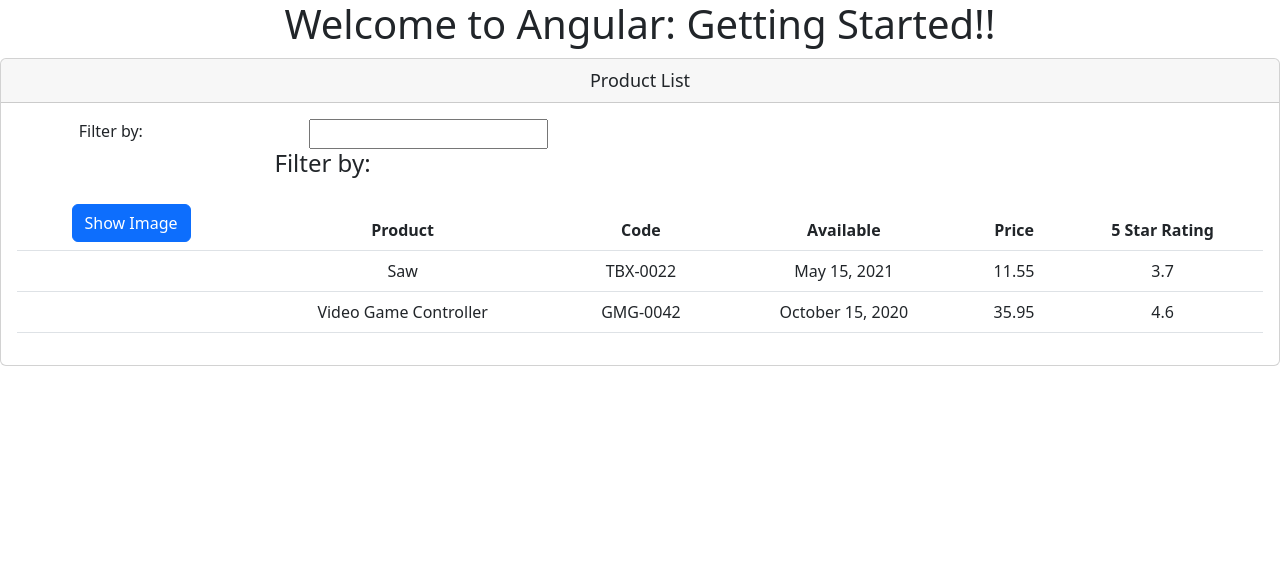
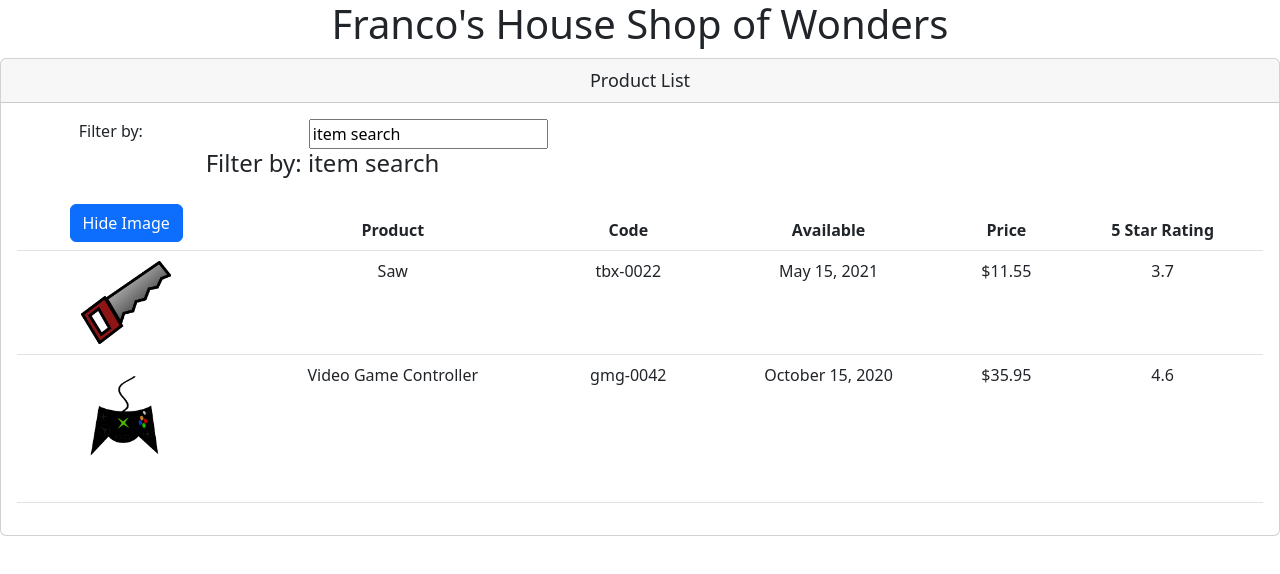
Before and after one commit to fraagu10/angular-practice-projects, an Angular app in the folder APM/: page / in a window 1280 px wide. Both pictures are taken after a click on the button "Show Image". Shown: the top 574 px of the page. Built offline with nearby package versions, Linux system fonts and the light colour scheme.

Commit message:
Added reactive features to the button and formatted image size with property binding

```diff
--- a/APM/src/app/app.component.html
+++ b/APM/src/app/app.component.html
@@ -1,7 +1,5 @@
 <div style="text-align:center">
-  <h1>
-    Welcome to {{title}}!!
-  </h1>
+  <h1>{{ title }}</h1>
   <div>
     <pm-products></pm-products>
   </div>
--- a/APM/src/app/app.component.ts
+++ b/APM/src/app/app.component.ts
@@ -6,5 +6,5 @@
   styleUrls: ['./app.component.css']
 })
 export class AppComponent {
-  title = 'Angular: Getting Started';
+  title = 'Franco\'s House Shop of Wonders';
 }
--- a/APM/src/app/app.module.ts
+++ b/APM/src/app/app.module.ts
@@ -1,5 +1,6 @@
 import { NgModule } from '@angular/core';
 import { BrowserModule } from '@angular/platform-browser';
+import { FormsModule } from '@angular/forms';
 
 import { AppComponent } from './app.component';
 import { ProductListComponent } from './products/product-list.component';
@@ -10,7 +11,8 @@
     ProductListComponent
   ],
   imports: [
-    BrowserModule
+    BrowserModule,
+    FormsModule
   ],
   bootstrap: [AppComponent]
 })
--- a/APM/src/app/products/product-list.component.html
+++ b/APM/src/app/products/product-list.component.html
@@ -1,27 +1,27 @@
 <div class="card">
   <div class="card-header">
-    {{ pageTitle }}
+    {{pageTitle}}
   </div>
-
   <div class="card-body">
     <div class="row">
       <div class="col-md-2">Filter by:</div>
       <div class="col-md-4">
-        <input type="text"/>
+        <input type="text" [(ngModel)]="listFilter"/>
       </div>
     </div>
     <div class="row">
       <div class="col-md-6">
-        <h4>Filter by:</h4>
+        <h4>Filter by: {{listFilter}}</h4>
       </div>
     </div>
+
     <div class="table-responsive">
       <table class="table" *ngIf="products.length">
         <thead>
           <tr>
             <th>
-              <button class="btn btn-primary">
-                Show Image
+              <button class="btn btn-primary" (click)="toggleImages()">
+                {{showImage ? "Hide" : "Show"}} Image
               </button>
             </th>
             <th>Product</th>
@@ -33,11 +33,15 @@
         </thead>
         <tbody>
           <tr *ngFor="let product of products">
-            <td></td>
+            <td>
+              <img [src]="product.imageUrl" [title]="product.productName"
+              [style.width.px]="imgWidth" [style.margin.px]="imgMargin"
+              *ngIf="showImage">
+            </td>
             <td>{{ product.productName }}</td>
-            <td>{{ product.productCode }}</td>
+            <td>{{ product.productCode | lowercase}}</td>
             <td>{{ product.releaseDate }}</td>
-            <td>{{ product.price }}</td>
+            <td>{{ product.price | currency:"USD":"symbol":"1.2-2"}}</td>
             <td>{{ product.starRating }}</td>
           </tr>
         </tbody>
--- a/APM/src/app/products/product-list.component.ts
+++ b/APM/src/app/products/product-list.component.ts
@@ -7,6 +7,12 @@
 
 export class ProductListComponent {
   pageTitle: string = "Product List";
+  imgWidth: number = 90;
+  imgMargin: number = 2;
+  showImage: boolean = false;
+
+  listFilter: string = "item search";
+
   products: any[] = [
     {
       "productId": 8,
@@ -30,4 +36,8 @@
     }
   ];
 
+  toggleImages(): void {
+    this.showImage = !this.showImage;
+  }
+
 }
```
